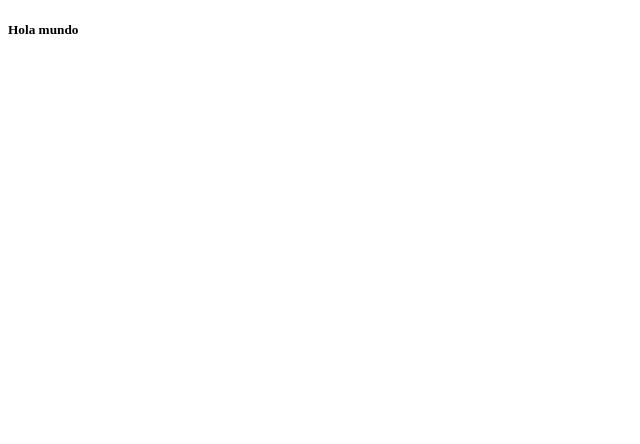
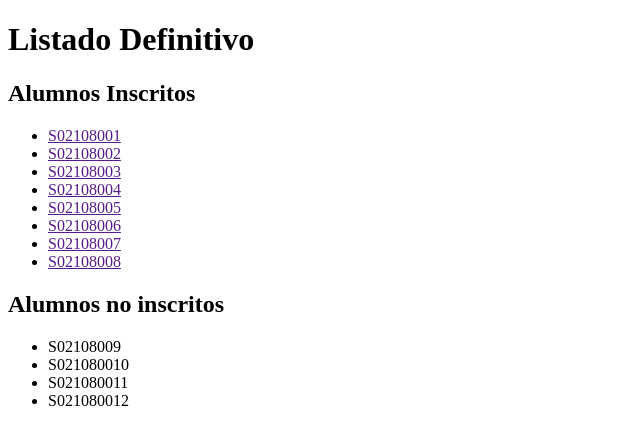
Before and after one commit to Yielcy/80688, a plain HTML site: page ejemplo.html in a window 1280 px wide. Shown: the whole page, without its empty margins (0-640 px from the left). Drawn offline with Linux system fonts and the light colour scheme.

Commit message:
Actualización a la clase de HTML pasado viernes

```diff
--- a/ejemplo.html
+++ b/ejemplo.html
@@ -4,9 +4,32 @@
     <meta charset="UTF-8">
     <meta http-equiv="X-UA-Compatible" content="IE=edge">
     <meta name="viewport" content="width=device-width, initial-scale=1.0">
-    <title>Document</title>
+    <title>Alumnos Inscritos</title>
 </head>
 <body>
-    <h5>Hola mundo</h5>
+    <h1>Listado Definitivo</h1>
+    <h2>Alumnos Inscritos</h2>
+    <!-- ul>li{S0210800}*8>a #No sirve para lo que quiero pero la estructura sirve -->
+    <!-- ul>li{S0210800$}*8>a #Si sirve -->
+    <!-- ul>(li>a{S0210800$})*8 #Si sirve -->
+    <ul>
+        <li><a href="">S02108001</a></li>
+        <li><a href="">S02108002</a></li>
+        <li><a href="">S02108003</a></li>
+        <li><a href="">S02108004</a></li>
+        <li><a href="">S02108005</a></li>
+        <li><a href="">S02108006</a></li>
+        <li><a href="">S02108007</a></li>
+        <li><a href="">S02108008</a></li>
+    </ul>
+    <h2>Alumnos no inscritos</h2>
+    <!-- Buscar la forma de inicar una lista de valor diferente de 1 -->
+    <!--ul>li{S02108000$@9}*4 #Si sirve -->
+    <ul>
+        <li>S02108009</li>
+        <li>S021080010</li>
+        <li>S021080011</li>
+        <li>S021080012</li>
+    </ul>
 </body>
 </html>
```
Also changed, not shown: ejemplo2.html (+20 -0 lines).
